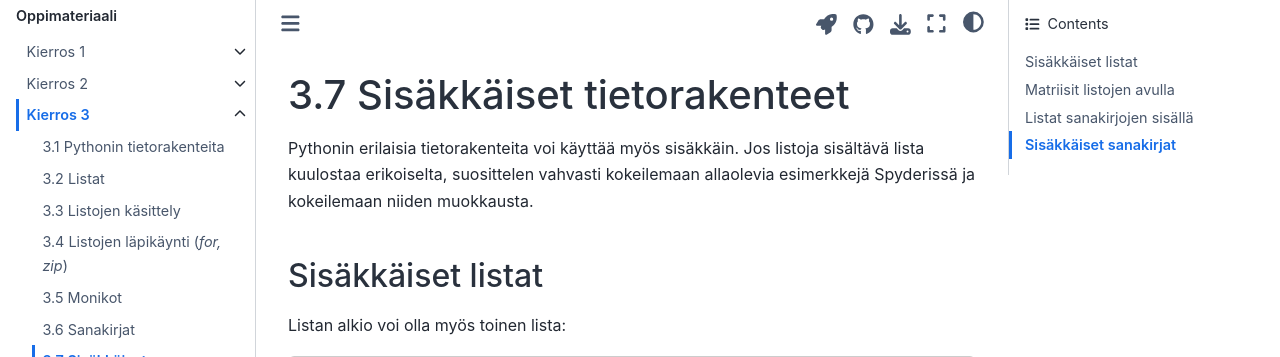
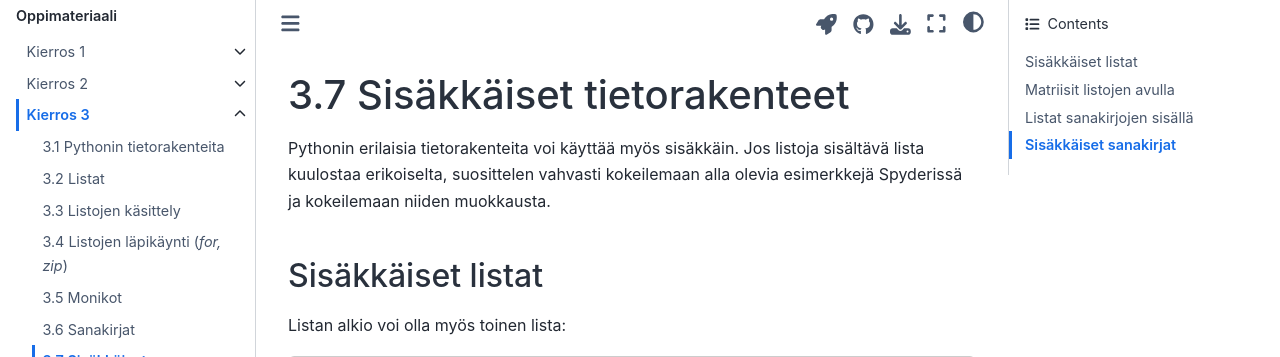
Before and after one commit to elina-ruha/CHEM-ohjelmointikurssikirja-test, a Jupyter Book: the page built from book/Kierros3/s3_7.md, in a window 1280 px wide and 900 px high. Shown: the top 357 px of the window. Built offline with Jupyter Book 1.0.4 settings and Sphinx 7.4.7 and the Sphinx Book theme 1.1.4, drawn with Linux system fonts in a browser that asks for light colours; comment, search, counter and statistics services are not loaded.

Commit message:
Update s3_7.md

````diff
--- a/book/Kierros3/s3_7.md
+++ b/book/Kierros3/s3_7.md
@@ -11,7 +11,7 @@
 ---
 # 3.7 Sisäkkäiset tietorakenteet
 Pythonin erilaisia tietorakenteita voi käyttää myös sisäkkäin. Jos listoja sisältävä lista kuulostaa erikoiselta,
-suosittelen vahvasti kokeilemaan allaolevia esimerkkejä Spyderissä ja kokeilemaan niiden muokkausta.
+suosittelen vahvasti kokeilemaan alla olevia esimerkkejä Spyderissä ja kokeilemaan niiden muokkausta.
 ## Sisäkkäiset listat
 Listan alkio voi olla myös toinen lista:
 ```{code-cell} ipython3
@@ -103,7 +103,7 @@
 :nocaption:
 :columns: 1
 
-Mitä allaoleva ohjelma tulostaa?
+Mitä alla oleva ohjelma tulostaa?
 ``` ipython3
 G12 = [["H", "Li", "Na", "K", "Rb", "Cs"]
        ["Be", "Mg", "Ca", "Sr", "Ba"]]
@@ -126,7 +126,7 @@
 :nocaption:
 :columns: 1
 
-Mitä allaoleva ohjelma tulostaa?
+Mitä alla oleva ohjelma tulostaa?
 ``` ipython3
 G12 = [["H", "Li", "Na", "K", "Rb", "Cs"]
        ["Be", "Mg", "Ca", "Sr", "Ba"]]
@@ -149,7 +149,7 @@
 :nocaption:
 :columns: 1
 
-Mitä allaoleva ohjelma tulostaa?
+Mitä alla oleva ohjelma tulostaa?
 ``` ipython3
 G12 = [["H", "Li", "Na", "K", "Rb", "Cs"]
        ["Be", "Mg", "Ca", "Sr", "Ba"]]
````
